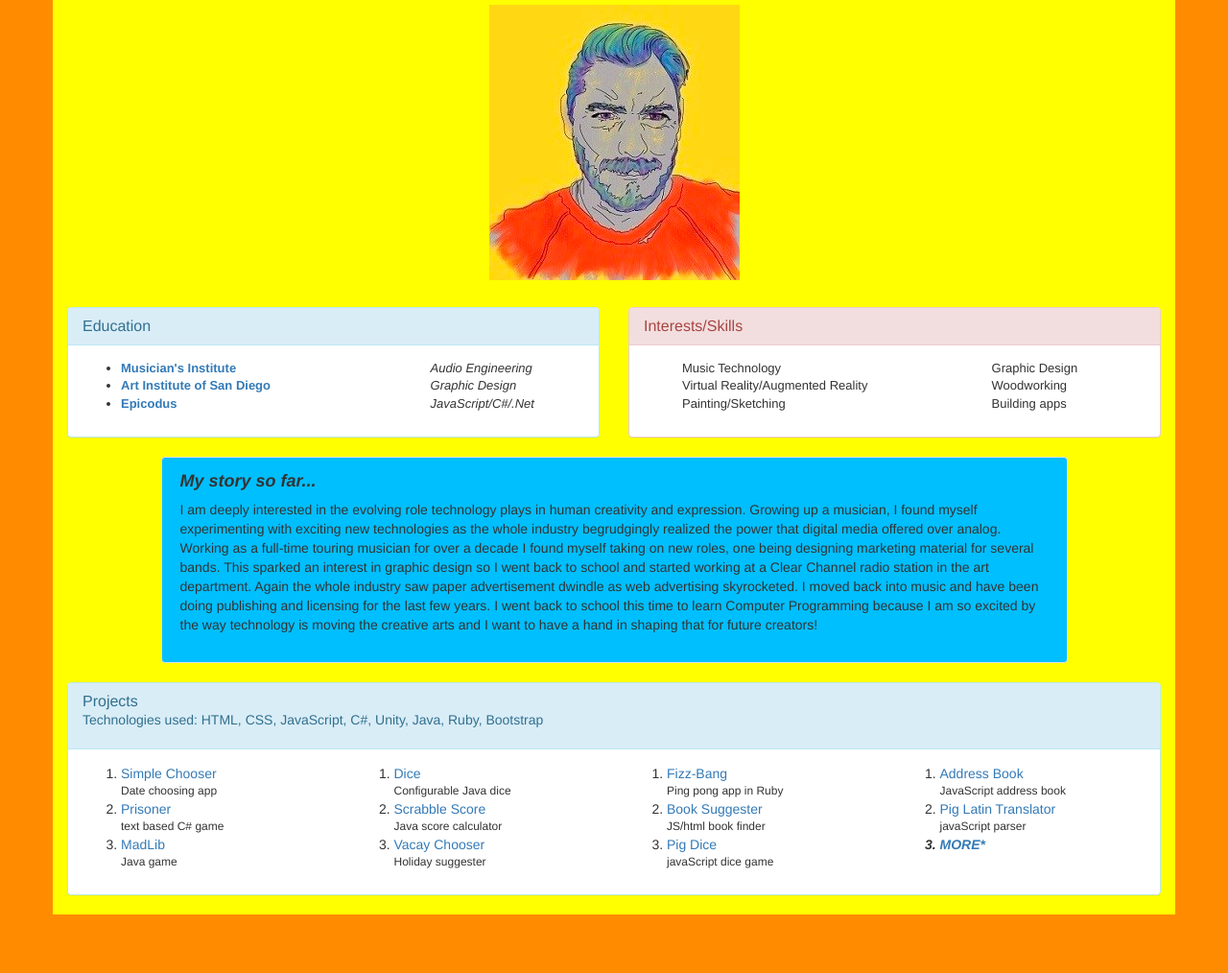
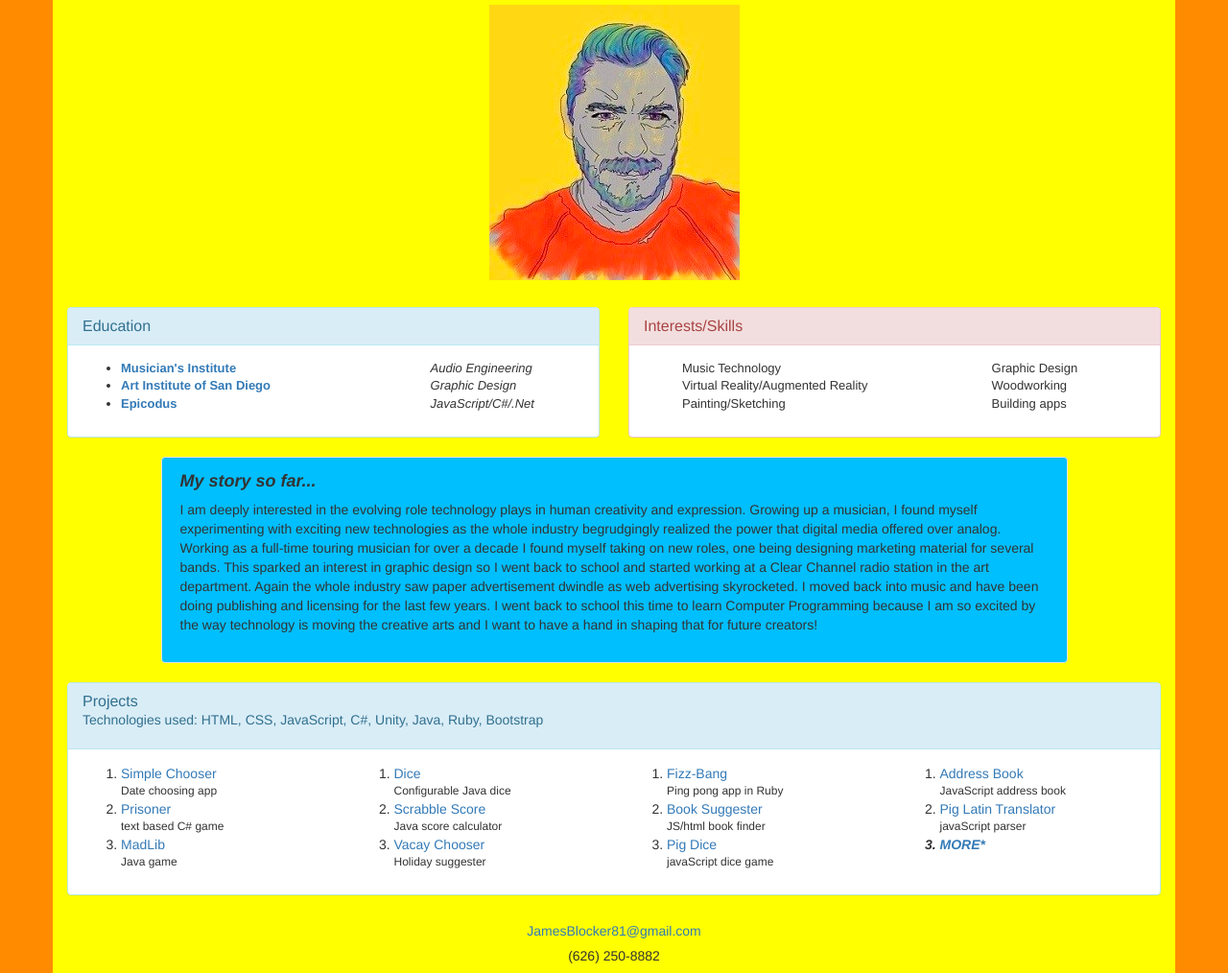
Before and after one commit to JamesBlocker/Portfolio-Landing, a plain HTML site: page index.html in a window 1280 px wide. Shown: the part 179-1193 px from the top of the page at 96% size. Before the commit the page ends 1132 px from the top, so only its background shows below. Drawn offline with nearby package versions, Linux system fonts and the light colour scheme.

Commit message:
add hyperlink and info for footer contact section

```diff
--- a/css/styles.css
+++ b/css/styles.css
@@ -44,3 +44,7 @@ body {
 footer {
     font-size: 12px;
 }
+
+h5 {
+    text-align: center;
+}
--- a/index.html
+++ b/index.html
@@ -141,6 +141,10 @@
 
             <!--Contact-->
 
+    <div>
+        <h5><a href="mailto:jamesblocker81@gmail.com">JamesBlocker81@gmail.com</a></h5>
+        <h5>(626) 250-8882</h5>
+    </div>
 
             <!--end of container-->
     </div>
```
